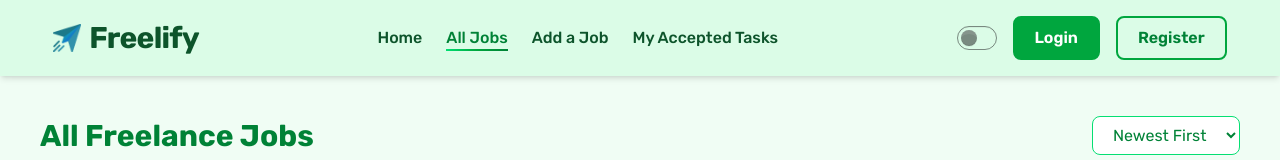
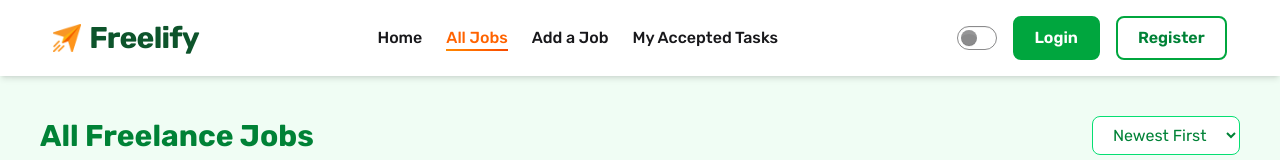
Before and after one commit to ahsan-habib01/freelance-market-place-client, a React (Vite) app: page /allJobs in a window 1280 px wide. Shown: the top 160 px of the page. Built offline with nearby package versions, Linux system fonts and the light colour scheme; no server answers.

Commit message:
navbar toggling feature done

```diff
--- a/src/Components/Navbar/Logo.jsx
+++ b/src/Components/Navbar/Logo.jsx
@@ -5,7 +5,7 @@ const Logo = () => {
       <img src="/logo.png" alt="" className="h-7 w-7"/>
 
       {/* Text */}
-      <h1 className="text-3xl font-bold text-green-900 tracking-tight">
+      <h1 className="text-3xl font-bold text-green-900 dark:text-white tracking-tight">
         Freelify
       </h1>
     </div>
--- a/src/Components/Navbar/NavLinks.jsx
+++ b/src/Components/Navbar/NavLinks.jsx
@@ -19,11 +19,11 @@ const NavLinks = () => {
               `relative font-medium transition-all duration-300
                ${
                  isActive
-                   ? 'text-green-700 after:w-full after:scale-x-100 after:opacity-100'
-                   : 'text-green-900 hover:text-green-700'
+                   ? 'text-[#ff6300] dark:text-[#ff6900] after:w-full after:scale-x-100 after:opacity-100'
+                   : ' dark:text-white hover:text-[#ff6900]'
                }
                after:content-[""] after:absolute after:left-0 after:-bottom-1
-               after:h-[2px] after:bg-gradient-to-r after:from-green-400 after:via-green-600 after:to-green-700
+               after:h-[2px] after:bg-gradient-to-r  after:from-orange-400 after:via-orange-500 after:to-orange-600
                after:scale-x-0 after:origin-left after:transition-transform after:duration-300
                hover:after:scale-x-100 hover:after:opacity-100
                hover:scale-105`
--- a/src/Components/Navbar/Navbar.jsx
+++ b/src/Components/Navbar/Navbar.jsx
@@ -8,22 +8,12 @@ import { Menu, X } from 'lucide-react';
 import { AuthContext } from '../../Contexts/AuthContext';
 import people from '../../assets/people.png';
 import { IoCreate } from 'react-icons/io5';
+import ThemeToggle from './ThemeToggle';
 
 const Navbar = () => {
   const { user, setUser, signOutUser, loading } = use(AuthContext);
   const navigate = useNavigate();
   const [menuOpen, setMenuOpen] = useState(false);
-  const [theme, setTheme] = useState(localStorage.getItem('theme') || 'light');
-
-  useEffect(() => {
-    const html = document.querySelector('html');
-    html.setAttribute('data-theme', theme);
-    localStorage.setItem('theme', theme);
-  }, [theme]);
-
-  const handleTheme = checked => {
-    setTheme(checked ? 'dark' : 'light');
-  };
 
   const handleSignout = () => {
     signOutUser()
@@ -35,7 +25,7 @@ const Navbar = () => {
   };
 
   return (
-    <nav className="bg-green-100 shadow-md sticky top-0 z-50">
+    <nav className=" dark:bg-gray-800 shadow-md sticky top-0 z-50">
       <div className="w-11/12 mx-auto py-4 flex justify-between items-center">
         <Link to="/">
           <Logo />
@@ -56,6 +46,8 @@ const Navbar = () => {
           <HashLoader color="green" size={40} />
         ) : user ? (
           <div className="hidden md:flex flex-col items-center space-y-2 relative group">
+            <div className='flex justify-center items-center gap-4'>
+              <ThemeToggle></ThemeToggle>
               <button
                 popoverTarget="popover-1"
                 style={{ anchorName: '--anchor-1' }}
@@ -66,34 +58,35 @@ const Navbar = () => {
                     user?.photoURL ||
                     'https://img.icons8.com/?size=160&id=114015&format=png'
                   }
-                className="h-11 w-11 border-2 border-green-400 rounded-full object-cover cursor-pointer"
+                  className="h-11 w-11 border-2 border-amber-400 rounded-full object-cover cursor-pointer"
                   alt="User"
                 />
 
-              <span className="absolute -bottom-8 left-1/2 -translate-x-1/2 bg-green-600 text-white text-sm font-medium py-1 px-2 rounded opacity-0 group-hover:opacity-100 transition-all duration-300 whitespace-nowrap pointer-events-none shadow-md">
+                <span className="absolute -bottom-8 left-1/2 -translate-x-1/2 bg-[#ff9346] text-white text-sm font-medium py-1 px-2 rounded opacity-0 group-hover:opacity-100 transition-all duration-300 whitespace-nowrap pointer-events-none shadow-md">
                   {user?.displayName}
                 </span>
               </button>
+            </div>
 
             <ul
-              className="dropdown dropdown-end menu w-52 rounded-box bg-white shadow-md space-y-2 text-center"
+              className="dropdown dropdown-end menu w-52 rounded-box bg-white dark:bg-gray-700 shadow-md space-y-2 text-center"
               popover="auto"
               id="popover-1"
               style={{ positionAnchor: '--anchor-1' }}
             >
               <h2 className="text-lg font-semibold">{user?.displayName}</h2>
-              <p className="text-sm text-gray-600">{user?.email}</p>
+              <p className="text-sm ">{user?.email}</p>
 
               <li>
-                <Link to={'/myAddedJobs'}>
-                  <IoCreate />
+                <Link to={'/myAddedJobs'} className='hover:bg-amber-50 hover:text-black'>
+                  <IoCreate color='#ff9346'/>
                   My Added Jobs
                 </Link>
               </li>
 
               <button
                 onClick={handleSignout}
-                className="px-5 py-2 bg-[#E3B23C] text-white rounded-lg font-semibold hover:bg-[#B97C16] transition cursor-pointer"
+                className="px-5 py-2 bg-[#ff9346] text-white rounded-lg font-semibold hover:bg-[#ff6900] transition cursor-pointer"
               >
                 Sign Out
               </button>
@@ -101,12 +94,7 @@ const Navbar = () => {
           </div>
         ) : (
           <div className="hidden md:flex justify-center items-center gap-4">
-            <input
-              onChange={e => handleTheme(e.target.checked)}
-              type="checkbox"
-              defaultChecked={localStorage.getItem('theme') === 'dark'}
-              className="toggle"
-            />
+            <ThemeToggle></ThemeToggle>
             <Link
               to="/auth/login"
               className="px-5 py-2 border-2 border-green-600 bg-green-600 text-white rounded-lg font-semibold hover:bg-green-700 hover:border-green-700 transition"
--- /dev/null
+++ b/src/Components/Navbar/ThemeToggle.jsx
@@ -0,0 +1,28 @@
+import React, { useEffect, useState } from 'react';
+
+const ThemeToggle = () => {
+  const [theme, setTheme] = useState(localStorage.getItem('theme') || 'light');
+
+  useEffect(() => {
+    const html = document.querySelector('html');
+    html.setAttribute('data-theme', theme);
+    localStorage.setItem('theme', theme);
+  }, [theme]);
+
+  const handleTheme = checked => {
+    setTheme(checked ? 'dark' : 'light');
+  };
+
+  return (
+    <div>
+      <input
+        onChange={e => handleTheme(e.target.checked)}
+        type="checkbox"
+        defaultChecked={localStorage.getItem('theme') === 'dark'}
+        className="toggle"
+      />
+    </div>
+  );
+};
+
+export default ThemeToggle;
--- a/src/index.css
+++ b/src/index.css
@@ -4,7 +4,7 @@
 @plugin "daisyui";
 
 @plugin "daisyui/theme" {
-  name: 'light';
+  /* name: 'light'; */
   default: true;
   --color-primary: '#ff6900';
   --color-secondary: #d97706;
```
Also changed, not shown: public/logo.png. Lines whose indentation alone changed are shown as unchanged.
